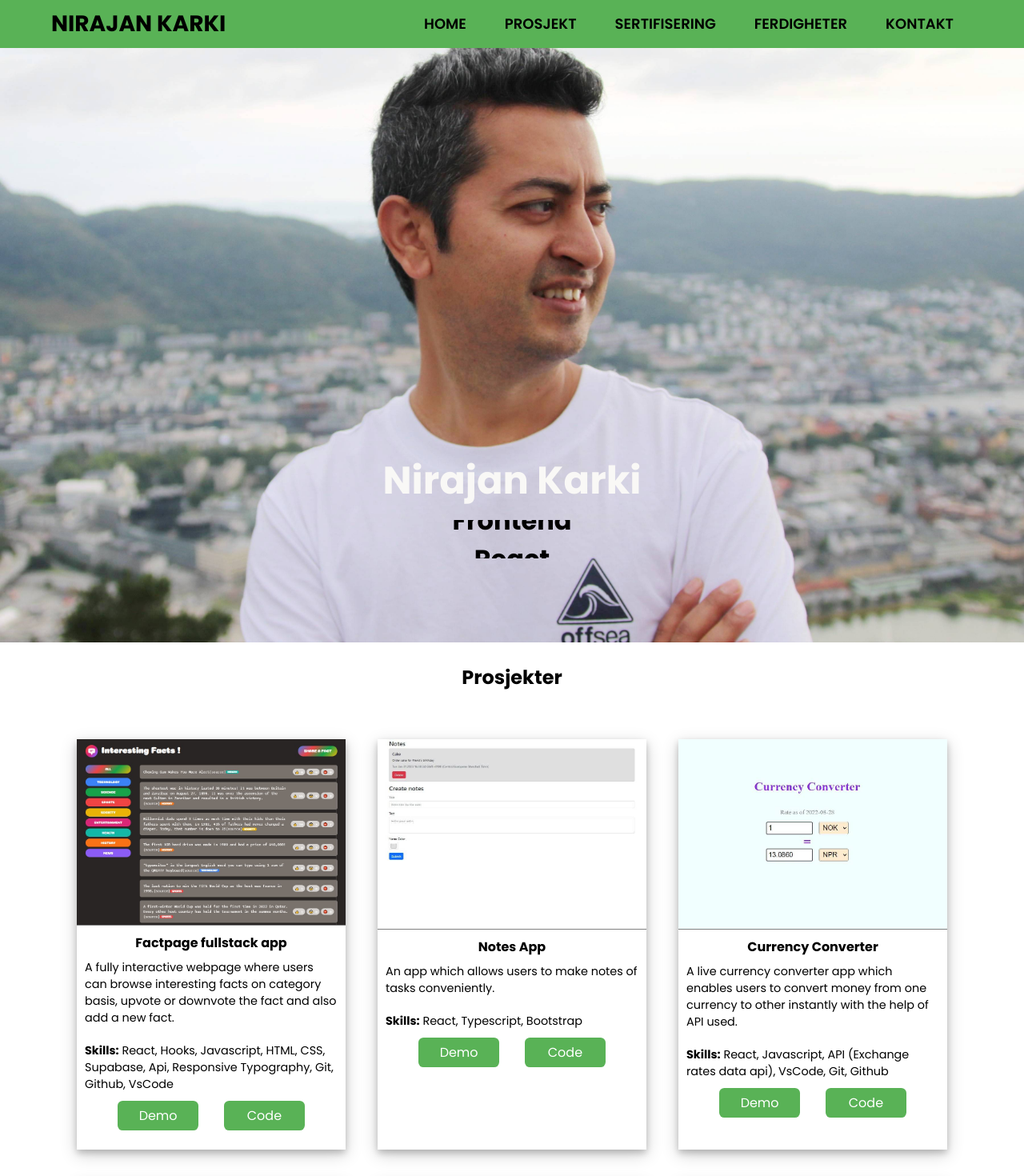
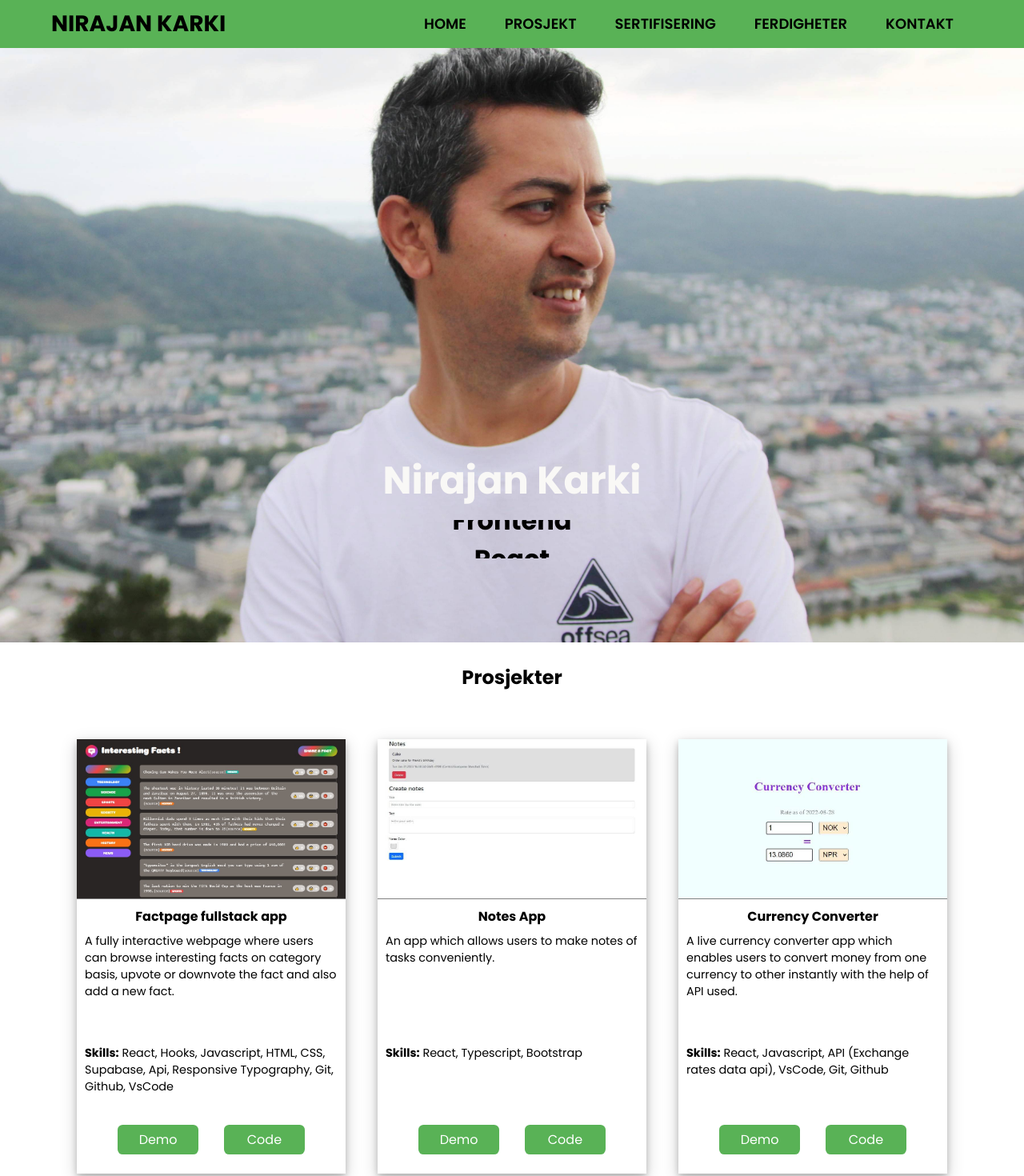
Before and after one commit to nirajan1985/portfolio-website, a React (Create React App) app: page / in a window 1280 px wide. Shown: the top 1470 px of the page at 80% size. Built offline with nearby package versions, Linux system fonts and the light colour scheme.

Commit message:
Fiks design på prosjekter

```diff
--- a/src/components/project/Project.css
+++ b/src/components/project/Project.css
@@ -11,6 +11,7 @@
 .portfolio_item-image {
   overflow: hidden;
   border-bottom: 1px solid gray;
+  height: 200px;
 }
 
 .text {
@@ -19,12 +20,14 @@
   margin-top: -40px;
   line-height: normal;
   font-size: 0.9rem;
+  height: 140px;
 }
 .skills {
   text-align: left;
   padding: 10px 10px;
   line-height: normal;
   font-size: 0.9rem;
+  height: 110px;
 }
 .desc h3 {
   text-align: center;
```
